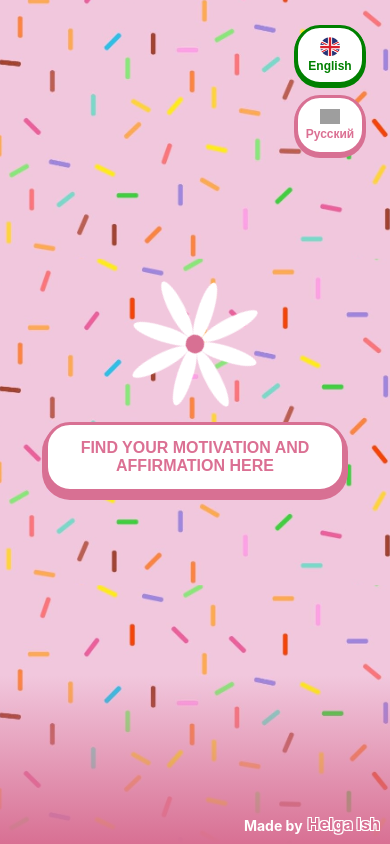
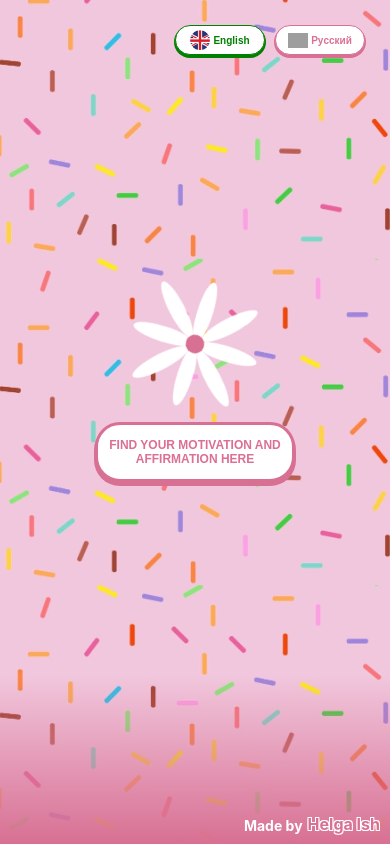
Before and after one commit to helga-ish/motivator, a React (Create React App) app: page / in a window 390 px wide. Built offline with nearby package versions, Linux system fonts and the light colour scheme; grey boxes are pictures that could not be loaded.

Commit message:
feat: lang buttons and note text responsive

```diff
--- a/src/App.css
+++ b/src/App.css
@@ -1,4 +1,4 @@
-.App {
+.motivator {
   /* cursor: url(''); */
   display: grid;
   grid-template-rows: 80vh 20vh;
@@ -7,6 +7,16 @@
   background-size: 400px;
   background-position: center;
   background-repeat: repeat;
+}
+
+.motivator-header {
+  min-height: min-content;
+  display: grid;
+  grid-template-columns: 1fr;
+  grid-template-rows: 25vh 25vh 50vh;
+  justify-content: center;
+  font-size: calc(10px + 2vmin);
+  color: white;
 }
 
 .change-languages {
@@ -32,20 +42,20 @@
 .change-languages_button:hover {
   color: rgb(255, 204, 0);
   box-shadow: 0px 2px 0px 1px rgb(255, 204, 0);
-  border: 3px solid rgb(255, 204, 0);
+  border: 1px solid rgb(255, 204, 0);
   background-color: white;
 }
 
 .change-languages_button.active {
   color: #008000;
   box-shadow: 0px 2px 0px 1px rgb(0, 128, 0);
-  border: 3px solid #008000;
+  border: 1px solid #008000;
 }
 
 .change-languages_button.inactive {
   color:palevioletred;
   box-shadow: 0px 2px 0px 1px #d87093;
-  border: 3px solid #d87093;
+  border: 1px solid #d87093;
 }
 
 .change-languages_button_eng {
@@ -56,7 +66,7 @@
   width: 20px;
 }
 
-.button {
+.motivation-button {
   width: 300px;
   height: 70px;
   justify-self: center;
@@ -71,7 +81,7 @@
   text-transform: uppercase;
   cursor: pointer;
 }
-.button:hover {
+.motivation-button:hover {
   color: rgb(66, 117, 228);
   box-shadow: 0px 5px 0px 3px #4275e4;
   border: 3px solid rgb(66, 117, 228);
@@ -79,31 +89,22 @@
   cursor: pointer;
 
 }
-.button:active {
+.motivation-button:active {
   color: rgb(255, 204, 0);
   box-shadow: 0px 5px 0px 3px rgb(255, 204, 0);
   border: 3px solid rgb(255, 204, 0);
 }
 
-.button_disabled {
+.motivation-button_disabled {
   display: none;
 }
 
-.App-logo {
+.motivator-logo {
   height: 40vmin;
   align-self: flex-end;
   justify-self: center;
 }
 
-.App-header {
-  min-height: min-content;
-  display: grid;
-  grid-template-columns: 1fr;
-  grid-template-rows: 25vh 25vh 50vh;
-  justify-content: center;
-  font-size: calc(10px + 2vmin);
-  color: white;
-}
 
 .motivation-note-container {
   display: flex;
@@ -129,6 +130,7 @@
   text-align: center;
   padding: 0;
   white-space: pre-wrap;
+  flex-wrap: wrap;
 }
 
 .motivation-note-container_disabled {
@@ -158,7 +160,7 @@
   padding: 2px;
 }
 
-.App-footer {
+.motivator-footer {
   display: flex;
   background: linear-gradient(to bottom, rgba(255, 192, 203, 0) 0%, rgb(216, 112, 147) 100%);
   background-size: cover;
@@ -191,8 +193,8 @@
 }
 
 @media (prefers-reduced-motion: no-preference) {
-  .App-logo {
-    animation: App-logo-spin infinite 20s linear;
+  .motivator-logo {
+    animation: motivator-logo-spin infinite 20s linear;
     transition: animation-duration 0.5s ease-in-out;
     animation-delay: 2s;
   }
@@ -204,7 +206,7 @@
   }
 }
 
-@keyframes App-logo-spin {
+@keyframes motivator-logo-spin {
   from {
     transform: rotate(0deg);
   }
@@ -221,3 +223,90 @@
     transform: rotate(0deg);
   }
 }
+
+@media screen and (max-width: 860px) {
+  .change-languages {
+    flex-direction: row;
+  }
+
+  .change-languages_button {
+    font-size: 10px;
+    width: 60px;
+    height: 50px;
+  }
+
+  .motivation-button {
+    width: 250px;
+    height: 60px;
+    box-shadow: 0px 3px 0px 1px #d87093;
+    font-size: 14px;
+  }
+
+  .motivation-button:hover {
+    box-shadow: 0px 3px 0px 1px #4275e4;
+  }
+
+  .motivation-button:active {
+    box-shadow: 0px 3px 0px 1px rgb(255, 204, 0);
+  }
+
+  .motivation-note-container {
+    width: 350px;
+    height: min-content;
+    box-shadow: 0px 3px 0px 1px rgb(216, 112, 147);
+    padding: 5px;
+  }
+
+  .motivation-note {
+    font-size: 14px;
+  }
+}
+
+
+@media screen and (max-width: 650px) {
+  .motivation-button {
+    width: 200px;
+    font-size: 12px;
+  }
+
+  .change-languages_button {
+    display: flex;
+    width: 90px;
+    height: 30px;
+    justify-content: center;
+    align-items: center;
+    gap: 3px;
+  }
+
+  .motivation-note-container {
+    width: 200px;
+  }
+}
+
+@media screen and (max-width: 320px) {
+
+  .change-languages_button {
+    width: 70px;
+    height: 30px;
+    font-size: 9px;
+    gap: 2px;
+  }
+
+  .motivation-button {
+    width: 150px;
+    font-size: 10px;
+    box-shadow: 0px 1px 0px 1px #d87093;
+  }
+
+  .motivation-button:hover {
+    box-shadow: 0px 1px 0px 1px #4275e4;
+  }
+
+  .motivation-button:active {
+    box-shadow: 0px 1px 0px 1px rgb(255, 204, 0);
+  }
+
+  .motivation-note-container {
+    box-shadow: 0px 1px 0px 1px rgb(216, 112, 147);
+  }
+}
--- a/src/App.js
+++ b/src/App.js
@@ -44,17 +44,17 @@ function App() {
 
   // переключаем классы в зависимости от того, что открыто: кнопка или текст
   const noteOpen = `motivation-note-container ${isOpen ? '' : 'motivation-note-container_disabled'}`;
-  const buttonVisible = `button ${!isVisible ? 'button_disabled' : ''}`;
+  const buttonVisible = `motivation-button ${!isVisible ? 'motivation-button_disabled' : ''}`;
 
   return (
-    <div className="App">
-      <header className="App-header">
+    <div className="motivator">
+      <header className="motivator-header">
         <div className="change-languages">
           <button className={`change-languages_button ${language === 'en' ? 'active' : 'inactive'}`} onClick={() => setLanguage('en')}><img src={engLang} className='change-languages_button_eng' />English</button>
-          <button className={`change-languages_button ${language === 'ru' ? 'active' : 'inactive'}`} onClick={() => setLanguage('ru')}><img src={ruLang} className='change-languages_button_ru'/>Русский</button>
+          <button className={`change-languages_button ${language === 'ru' ? 'active' : 'inactive'}`} onClick={() => setLanguage('ru')}><img src={ruLang} className='change-languages_button_ru'/>Руcский</button>
         </div>
 
-        <img src={logo} className="App-logo" alt="logo" />
+        <img src={logo} className="motivator-logo" alt="logo" />
 
         <button className={buttonVisible} onClick={!isVisible ? handleVisibleState : handleNotVisibleState}>{motivationButtonText[language].motivation}</button>
         <div className={noteOpen}>
@@ -65,7 +65,7 @@ function App() {
           </div>
         </div>
       </header>
-      <footer className='App-footer'><p className='footer__text'>Made by</p><a className='footer__link' href='https://www.instagram.com/helga_ish/'> Helga Ish</a></footer>
+      <footer className='motivator-footer'><p className='footer__text'>Made by</p><a className='footer__link' href='https://www.instagram.com/helga_ish/'> Helga Ish</a></footer>
     </div>
   );
 }
```
